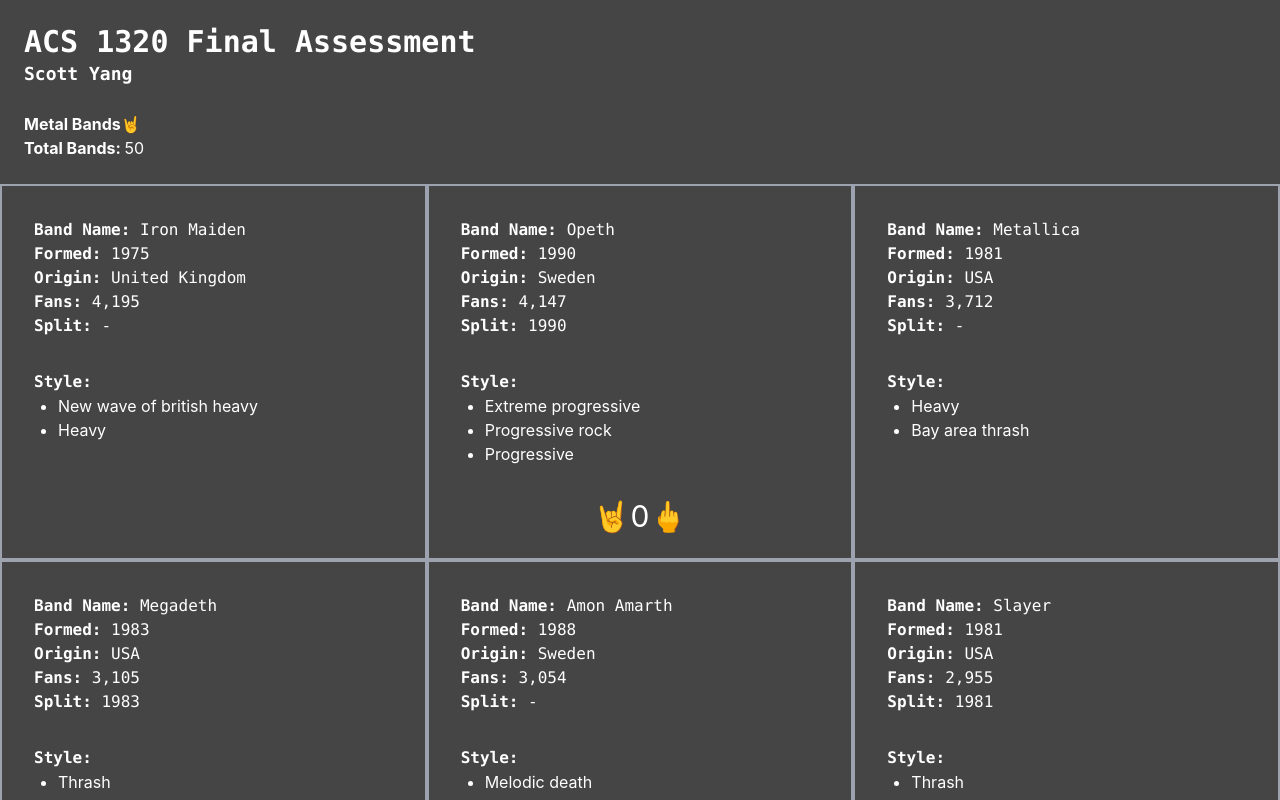
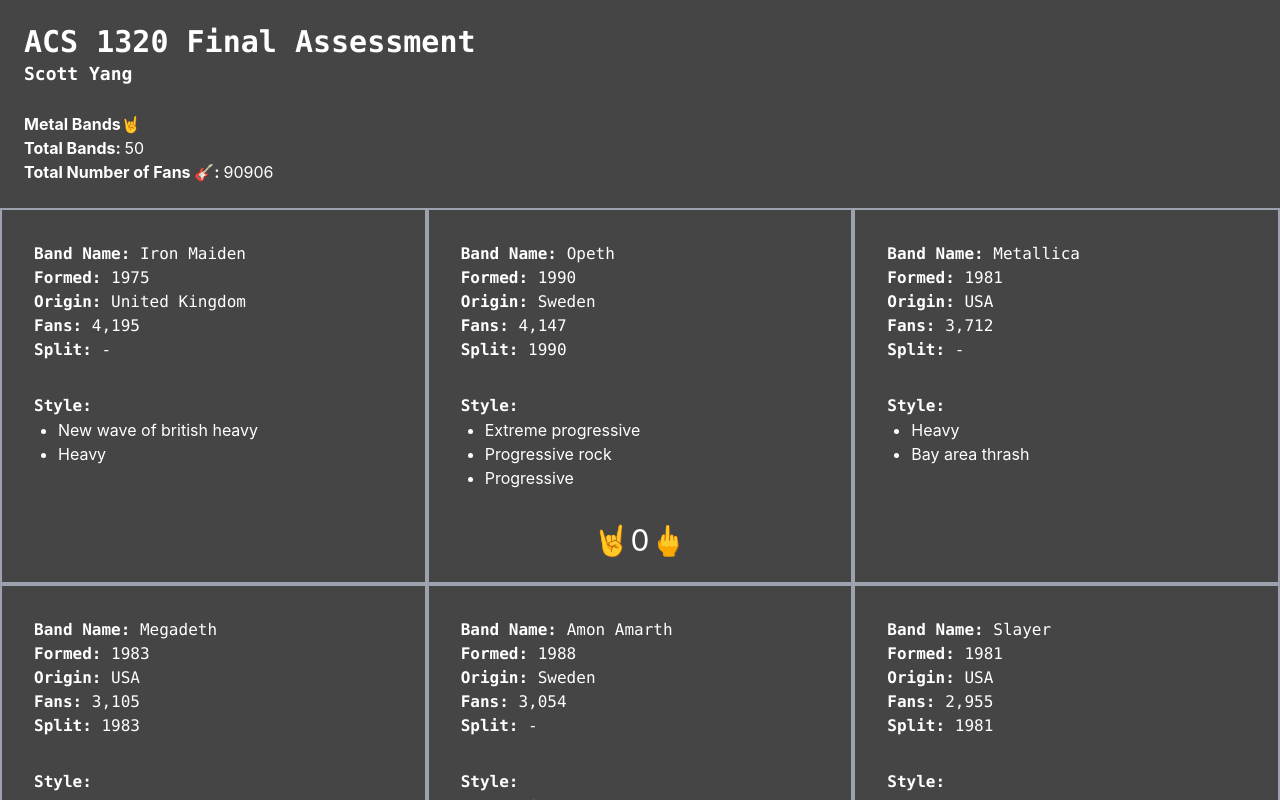
Before and after one commit to scottzyang/metal-bands, a React (Create React App) app: page / in a window 1280 px wide. Shown: the top 800 px of the page. Built offline with nearby package versions, Linux system fonts and the light colour scheme.

Commit message:
Display total fans

```diff
--- a/src/components/MetalMeta/MetalMeta.js
+++ b/src/components/MetalMeta/MetalMeta.js
@@ -1,10 +1,15 @@
 import data from '../../metal.json'
 
 function MetalMeta() {
+  const total_fans = data.reduce((accumulator, data) => {
+    return accumulator + data.fans;
+  }, 0)
+
   return (
     <section className='flex flex-col items-start m-6'>
       <p><strong>Metal Bands🤘</strong></p>
       <p><strong>Total Bands: </strong>{data.length}</p>
+      <p><strong>Total Number of Fans 🎸: </strong>{total_fans}</p>
     </section>
   )
 }
```
